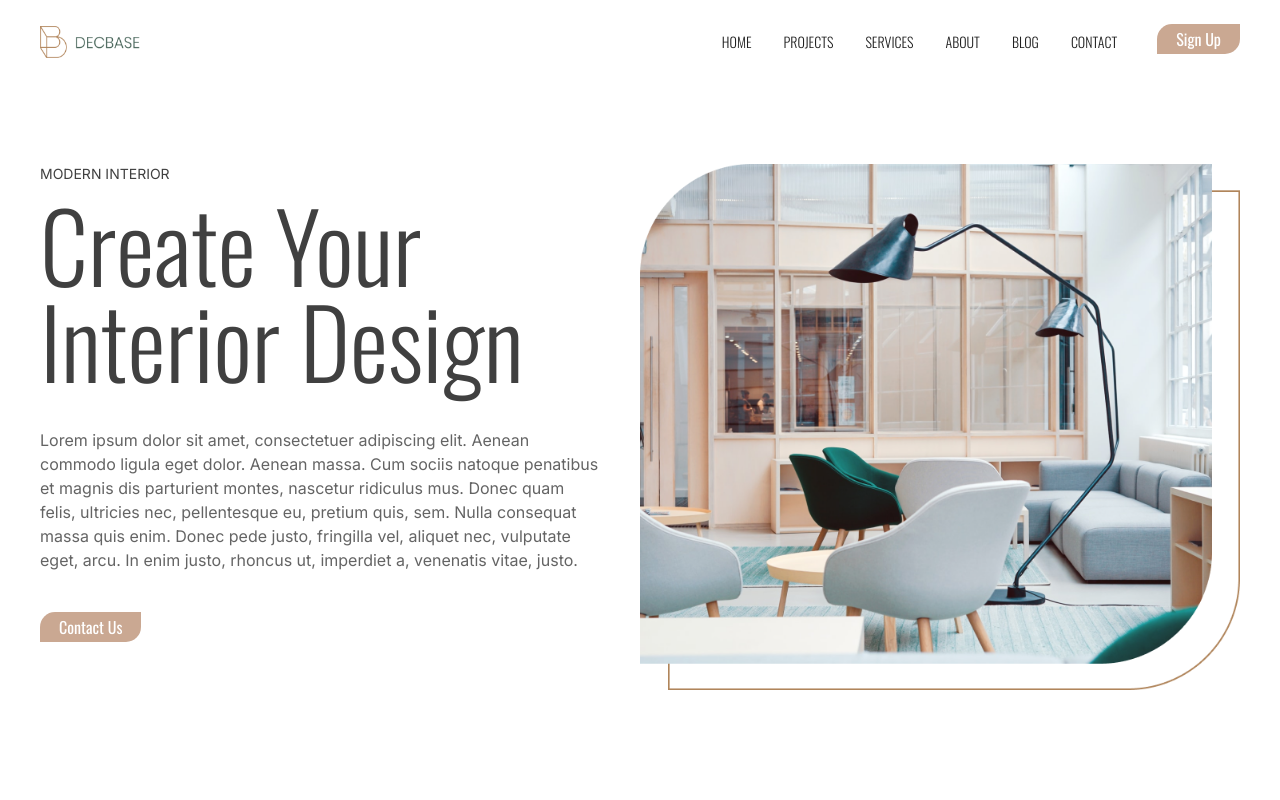
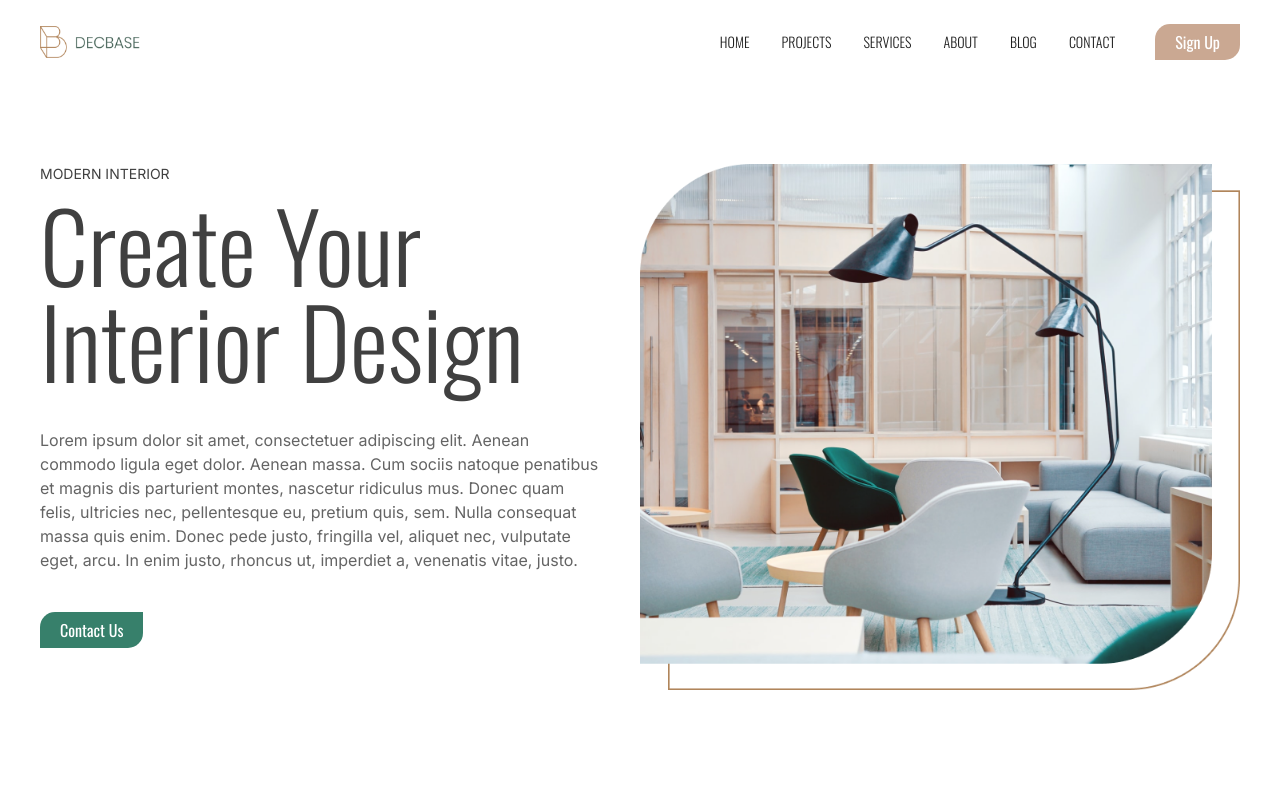
Before and after one commit to MaksymZerkakh/decbase-modern-interior, a Next.js app: page / in a window 1280 px wide. Shown: the top 800 px of the page. Built offline with nearby package versions, Linux system fonts and the light colour scheme.

Commit message:
Adding new btn styles

```diff
--- a/src/app/components/About.jsx
+++ b/src/app/components/About.jsx
@@ -23,7 +23,7 @@ const About = () => {
                 <div className="text-sm uppercase">About Us</div>
                 <h2 className="text-5xl md:text-8xl pt-3 pb-10 font-light">Interioris The Will of An Epoch Mextreo</h2>
                 <p>Lorem ipsum dolor sit amet, consectetuer adipiscing elit. Aenean commodo ligula eget dolor. Aenean massa. Cum sociis natoque penatibus et magnis dis parturient montes, nascetur ridiculus mus. Donec quam felis, ultricies nec, pellentesque eu, pretium quis, sem. Nulla consequat massa quis enim. Donec pede justo, fringilla vel, aliquet nec, vulputate eget, arcu. In enim justo, rhoncus ut, imperdiet a, venenatis vitae, justo. </p>
-                <div className="pt-10"><CustomButton>Learn More</CustomButton></div>
+                <div className="pt-10"><CustomButton style={{backgroundColor: '#37806B'}}>Learn More</CustomButton></div>
             </div>
             </RowContainer>
         </WrapperContainer>
--- a/src/app/components/Blog.jsx
+++ b/src/app/components/Blog.jsx
@@ -20,7 +20,7 @@ const Blog = () => {
                     />
                     <h3 className="text-3xl pt-10">2020 Interior Design Trends</h3>
                     <p className="pt-5">Lorem ipsum dolor sit amet, consectetur adipiscing elit, sed do eiusmod incididunt ut labore et dolore magna aliqua.</p>
-                    <CustomButton className="mt-5">Continue Reading</CustomButton>
+                    <CustomButton className="mt-5" style={{backgroundColor: '#37806B'}}>Continue Reading</CustomButton>
                 </div>
 
                 <div>
@@ -34,7 +34,7 @@ const Blog = () => {
                     />
                     <h3 className="text-3xl pt-10">2020 Interior Design Trends</h3>
                     <p className="pt-5">Lorem ipsum dolor sit amet, consectetur adipiscing elit, sed do eiusmod incididunt ut labore et dolore magna aliqua.</p>
-                    <CustomButton className="mt-5">Continue Reading</CustomButton>
+                    <CustomButton className="mt-5" style={{backgroundColor: '#37806B'}}>Continue Reading</CustomButton>
                 </div>
             </RowContainer>
         </WrapperContainer>
--- a/src/app/components/CustomButton.jsx
+++ b/src/app/components/CustomButton.jsx
@@ -1,6 +1,15 @@
-const CustomButton = ({ onClick, children, className }) => {
+import React from 'react';
+
+const CustomButton = ({ onClick, children, className, color, radius, type, style }) => {
+  const buttonColor = color || '#CAA892'; // Default color
+  const buttonRadius = radius || '15px 0 15px 0'; // Default radius
+
   return (
-      <button className={`custom-button ${className}`}>
+    <button
+      type={type}
+      className={`custom-button ${className}`}
+      style={{ backgroundColor: buttonColor, borderRadius: buttonRadius, ...style }}
+    >
       {children}
     </button>
   );
--- a/src/app/components/Experience.jsx
+++ b/src/app/components/Experience.jsx
@@ -16,7 +16,7 @@ const Experience = () => {
                     priority
                 />
                 <h2 className="text-5xl md:text-8xl pt-3 pb-10 font-light">Create Your Interior Design</h2>
-                <div className="pt-5"><CustomButton>Contact Us</CustomButton></div>
+                <div className="pt-5"><CustomButton style={{backgroundColor: '#37806B'}}>Contact Us</CustomButton></div>
             </div>
 
             <div className="lg:w-2/4 order-1 lg:order-2 pb-10 lg:pb-0 mx-auto">
--- a/src/app/components/Hero.jsx
+++ b/src/app/components/Hero.jsx
@@ -10,7 +10,7 @@ const Hero = () => {
                     <div className="text-sm uppercase">Modern Interior</div>
                     <h1 className="text-5xl md:text-8xl pt-3 pb-10 font-light">Create Your Interior Design</h1>
                     <p>Lorem ipsum dolor sit amet, consectetuer adipiscing elit. Aenean commodo ligula eget dolor. Aenean massa. Cum sociis natoque penatibus et magnis dis parturient montes, nascetur ridiculus mus. Donec quam felis, ultricies nec, pellentesque eu, pretium quis, sem. Nulla consequat massa quis enim. Donec pede justo, fringilla vel, aliquet nec, vulputate eget, arcu. In enim justo, rhoncus ut, imperdiet a, venenatis vitae, justo. </p>
-                    <div className="pt-10"><CustomButton>Contact Us</CustomButton></div>
+                    <div className="pt-10"><CustomButton style={{backgroundColor: '#37806B'}}>Contact Us</CustomButton></div>
                 </div>
 
                 <div className="lg:w-2/4 order-1 lg:order-2 pb-10 lg:pb-0 mx-auto">
--- a/src/app/components/Signup.jsx
+++ b/src/app/components/Signup.jsx
@@ -8,10 +8,10 @@ const Signup = () => {
         <h2 className="uppercase text-center text-5xl">Don&apos;t Forget To Sign Up</h2>
         <p className="text-center pt-10">Find out early about all upcoming promotions and new product releases with our newsletter.</p>
         <RowContainer>
-          <div className="mx-auto pt-5">
-            <input type="email" placeholder="Enter your email" className="p-2 border border-gray-400 rounded-l" />
-            <CustomButton className="rounded-r">Subscribe</CustomButton>
-          </div>
+          <form className="mx-auto pt-5 flex static">
+            <input type="email" placeholder="Enter your email" className="p-0 px-2 border border-gray-400 rounded-l" />
+            <CustomButton type="" style={{ backgroundColor: '#37806B', borderRadius: '0px 0px 15px 0px' }}>Subscribe</CustomButton>
+          </form>
         </RowContainer>
       </WrapperContainer>
     </section>
--- a/src/app/sass/base/elements/_buttons.scss
+++ b/src/app/sass/base/elements/_buttons.scss
@@ -2,13 +2,15 @@ button,
 input[type="button"],
 input[type="reset"],
 input[type="submit"] {
-	border: 1px solid;
 	border-color: $color__border-button;
 	border-radius: 3px;
 	background: $color__background-button;
-	color: rgba(0, 0, 0, 0.8);
 	line-height: 1;
-	padding: 7px 19px;
+	padding: 10px 20px;
+	color: $color__white;
+	border: none;
+	font-family: $font__header;
+
 
 	&:hover {
 		border-color: $color__border-button-hover;
@@ -58,11 +60,3 @@ input[type="submit"] {
   .custom-cursor--link {
 	transform: translate(-50%, -50%) scale(1);
   }
-
-  .custom-button {
-	border-radius: 15px 0;
-	background-color: #CAA892;
-	color: $color__white;
-	border: none;
-	font-family: $font__header;
-  }
--- a/src/app/sass/base/elements/_fields.scss
+++ b/src/app/sass/base/elements/_fields.scss
@@ -14,7 +14,7 @@ input[type="datetime"],
 input[type="datetime-local"],
 input[type="color"],
 textarea {
-	border-radius: 20px 0px 0px 0px;
+	border-radius: 15px 0px 0px 0px;
 	background: #EEE;
 	padding: 5px 20px;
 	border: none;
--- a/src/app/style.css
+++ b/src/app/style.css
@@ -512,13 +512,14 @@ button,
 input[type="button"],
 input[type="reset"],
 input[type="submit"] {
-	border: 1px solid;
 	border-color: #ccc #ccc #bbb;
 	border-radius: 3px;
 	background: #e6e6e6;
-	color: rgba(0, 0, 0, 0.8);
 	line-height: 1;
-	padding: 7px 19px;
+	padding: 10px 20px;
+	color: #fff;
+	border: none;
+	font-family: "Oswald", sans-serif;
 }
 
 button:hover,
@@ -578,14 +579,6 @@ input[type="submit"]:focus {
 	transform: translate(-50%, -50%) scale(1);
 }
 
-.custom-button {
-	border-radius: 15px 0;
-	background-color: #CAA892;
-	color: #fff;
-	border: none;
-	font-family: "Oswald", sans-serif;
-}
-
 input[type="text"],
 input[type="email"],
 input[type="url"],
@@ -602,7 +595,7 @@ input[type="datetime"],
 input[type="datetime-local"],
 input[type="color"],
 textarea {
-	border-radius: 20px 0px 0px 0px;
+	border-radius: 15px 0px 0px 0px;
 	background: #EEE;
 	padding: 5px 20px;
 	border: none;
```
Also changed, not shown: 1 other file (tests, documents, lock files or other folders). Lines whose indentation alone changed are shown as unchanged.
